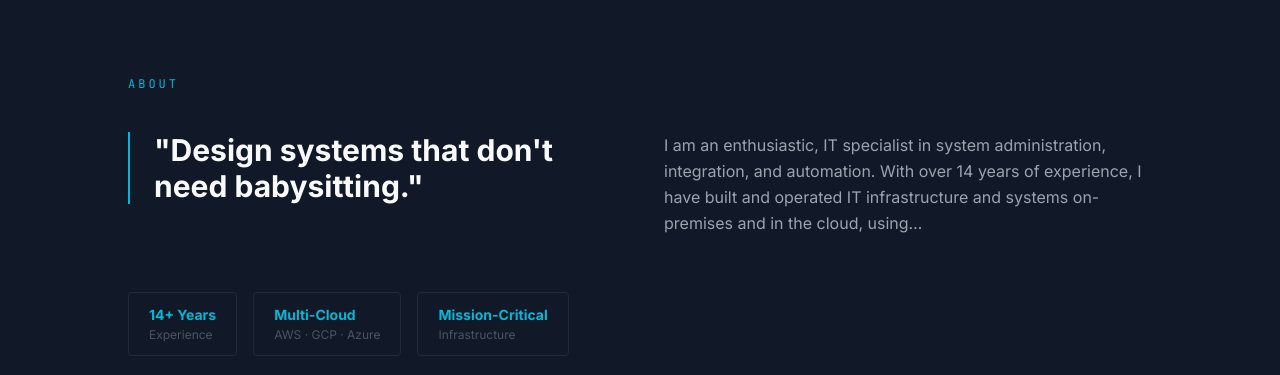
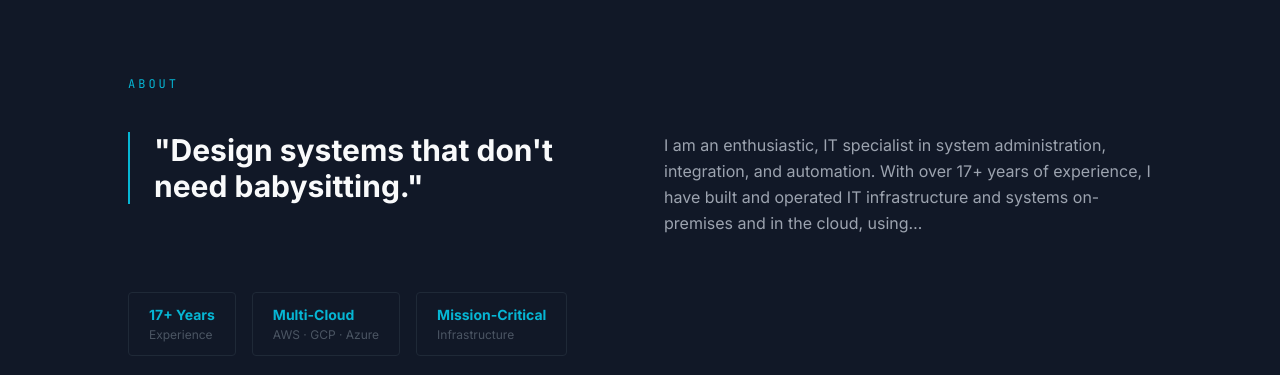
Before and after one commit to srajasimman/srajasimman.dev, a React (Vite) app: page / in a window 1280 px wide. Shown: the part 820-1195 px from the top of the page. Built offline with nearby package versions, Linux system fonts and the light colour scheme.

Commit message:
fix: update experience years from 14 to 17 in various files and add settings for permissions

```diff
--- a/index.html
+++ b/index.html
@@ -3,7 +3,7 @@
   <head>
     <meta charset="UTF-8" />
     <meta name="viewport" content="width=device-width, initial-scale=1.0" />
-    <meta name="description" content="Rajasimman S — Cloud & DevOps Architect with 14+ years building scalable, observable, and cost-efficient cloud-native platforms across AWS, GCP, and Azure." />
+    <meta name="description" content="Rajasimman S — Cloud & DevOps Architect with 17+ years building scalable, observable, and cost-efficient cloud-native platforms across AWS, GCP, and Azure." />
     <meta property="og:type" content="website" />
     <meta property="og:title" content="Rajasimman S — Cloud & DevOps Architect" />
     <meta property="og:description" content="Cloud & DevOps Architect specializing in SRE, GitOps, IaC, and Cloud-Native platforms." />
--- a/src/components/About.jsx
+++ b/src/components/About.jsx
@@ -4,7 +4,7 @@
 import { useIntersection } from '../hooks/useIntersection.js'
 
 const STATS = [
-  { label: '14+ Years', sub: 'Experience' },
+  { label: '17+ Years', sub: 'Experience' },
   { label: 'Multi-Cloud', sub: 'AWS · GCP · Azure' },
   { label: 'Mission-Critical', sub: 'Infrastructure' },
 ]
--- a/src/data/resume.json
+++ b/src/data/resume.json
@@ -5,7 +5,7 @@
       "image": "https://raw.githubusercontent.com/srajasimman/srajasimman.dev/main/img/photo.png",
       "email": "srajasimman@gmail.com",
       "phone": "+91 8682832883",
-      "summary": "I am an enthusiastic, IT specialist in system administration, integration, and automation. With over 14 years of experience, I have built and operated IT infrastructure and systems on-premises and in the cloud, using classic SysOps tools and more recent DevOps technologies. While initially building and maintaining services on hardware machines for internal and external customers, I later worked on migrating similar services into new environments with modern toolchains. In the past years, I've spent more time migrating services into Kubernetes, deployed and orchestrated locally and in the cloud. I have also supported development teams in migrating their services into cloud infrastructure. I enjoy closely following the latest changes in technology and apply this to my duties wherever relevant.",
+      "summary": "I am an enthusiastic, IT specialist in system administration, integration, and automation. With over 17+ years of experience, I have built and operated IT infrastructure and systems on-premises and in the cloud, using classic SysOps tools and more recent DevOps technologies. While initially building and maintaining services on hardware machines for internal and external customers, I later worked on migrating similar services into new environments with modern toolchains. In the past years, I've spent more time migrating services into Kubernetes, deployed and orchestrated locally and in the cloud. I have also supported development teams in migrating their services into cloud infrastructure. I enjoy closely following the latest changes in technology and apply this to my duties wherever relevant.",
       "location": {
         "address": "B/4 S.P.Garden, T.Nagar",
         "postalCode": "600017",
```
Also changed, not shown: 2 other files (tests, documents, lock files or other folders).
